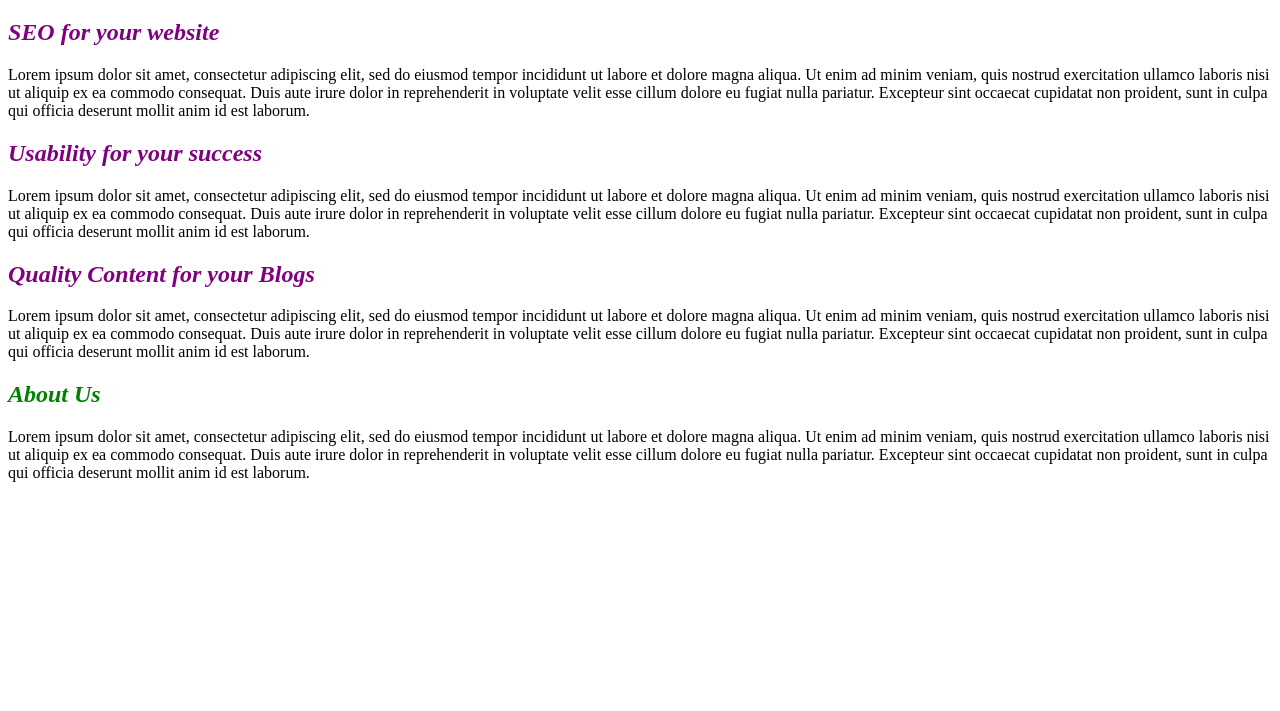
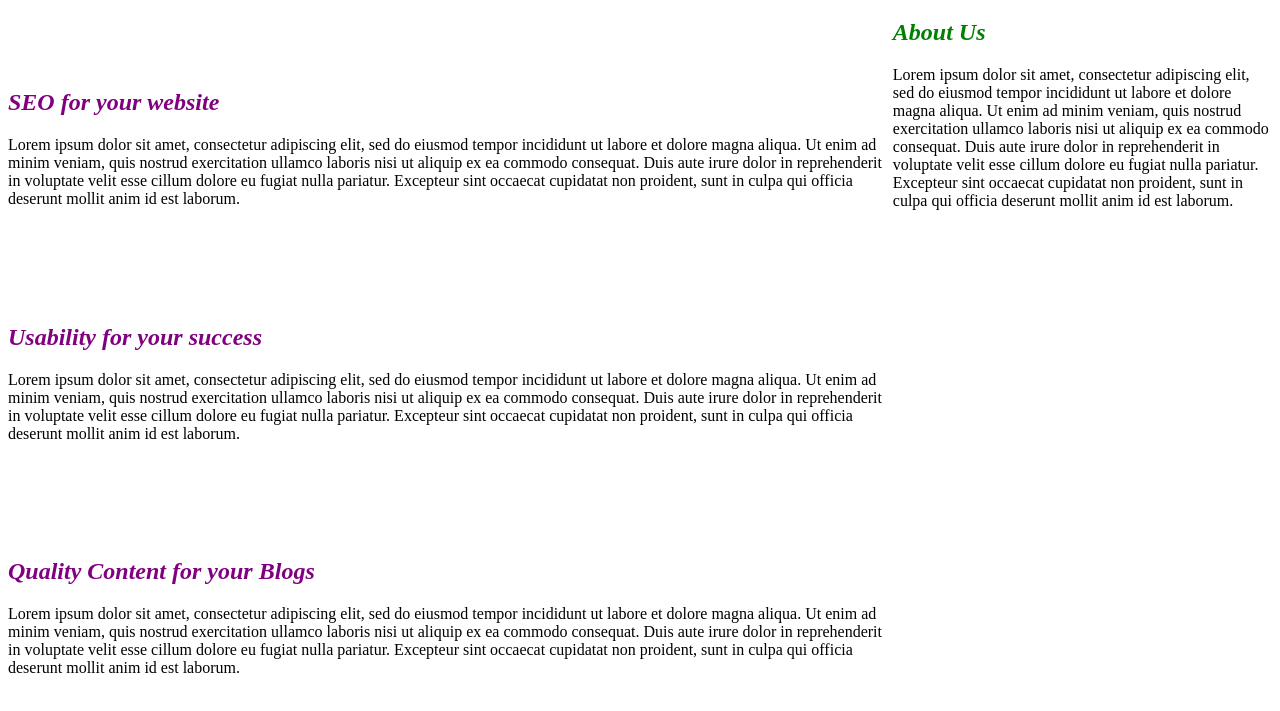
Before and after one commit to rockandrollbaby/cupcake, a plain HTML site: page cupcake/blog.html in a window 1280 px wide. Shown: the part 61-772 px from the top of the page. Drawn offline with Linux system fonts and the light colour scheme.

Commit message:
added margins, borders and padding to band and blog websites

```diff
--- a/cupcake/band/css/styles.css
+++ b/cupcake/band/css/styles.css
@@ -5,9 +5,11 @@
   float: right;
   background-color: salmon;
   padding: 10px;
+  border: 2px solid green;
 }
 
 img {
   float:left;
   width: 50%;
+  padding: 20px;
 }
--- a/cupcake/blog.html
+++ b/cupcake/blog.html
@@ -7,11 +7,15 @@
   </head>
   <body>
     <h1>Website Blog</h1>
-    <div class="blog">
-      <h2>SEO for your website</h2>
+    <div class="blog column">
+     <h2>SEO for your website</h2>
       <p>Lorem ipsum dolor sit amet, consectetur adipiscing elit, sed do eiusmod tempor incididunt ut labore et dolore magna aliqua. Ut enim ad minim veniam, quis nostrud exercitation ullamco laboris nisi ut aliquip ex ea commodo consequat. Duis aute irure dolor in reprehenderit in voluptate velit esse cillum dolore eu fugiat nulla pariatur. Excepteur sint occaecat cupidatat non proident, sunt in culpa qui officia deserunt mollit anim id est laborum.</p>
+      </div>
+    <div class="blog column">
       <h2>Usability for your success</h2>
       <p>Lorem ipsum dolor sit amet, consectetur adipiscing elit, sed do eiusmod tempor incididunt ut labore et dolore magna aliqua. Ut enim ad minim veniam, quis nostrud exercitation ullamco laboris nisi ut aliquip ex ea commodo consequat. Duis aute irure dolor in reprehenderit in voluptate velit esse cillum dolore eu fugiat nulla pariatur. Excepteur sint occaecat cupidatat non proident, sunt in culpa qui officia deserunt mollit anim id est laborum.</p>
+    </div>
+    <div class="blog column">
       <h2>Quality Content for your Blogs</h2>
       <p>Lorem ipsum dolor sit amet, consectetur adipiscing elit, sed do eiusmod tempor incididunt ut labore et dolore magna aliqua. Ut enim ad minim veniam, quis nostrud exercitation ullamco laboris nisi ut aliquip ex ea commodo consequat. Duis aute irure dolor in reprehenderit in voluptate velit esse cillum dolore eu fugiat nulla pariatur. Excepteur sint occaecat cupidatat non proident, sunt in culpa qui officia deserunt mollit anim id est laborum.</p>
     </div>
--- a/cupcake/css/blog.css
+++ b/cupcake/css/blog.css
@@ -25,3 +25,10 @@ aside {
 h1 {
   text-align: center;
 }
+
+.column {
+  width: 70%;
+  float: left;
+  margin-top: 50px;
+  margin-bottom: 30px;
+}
```
